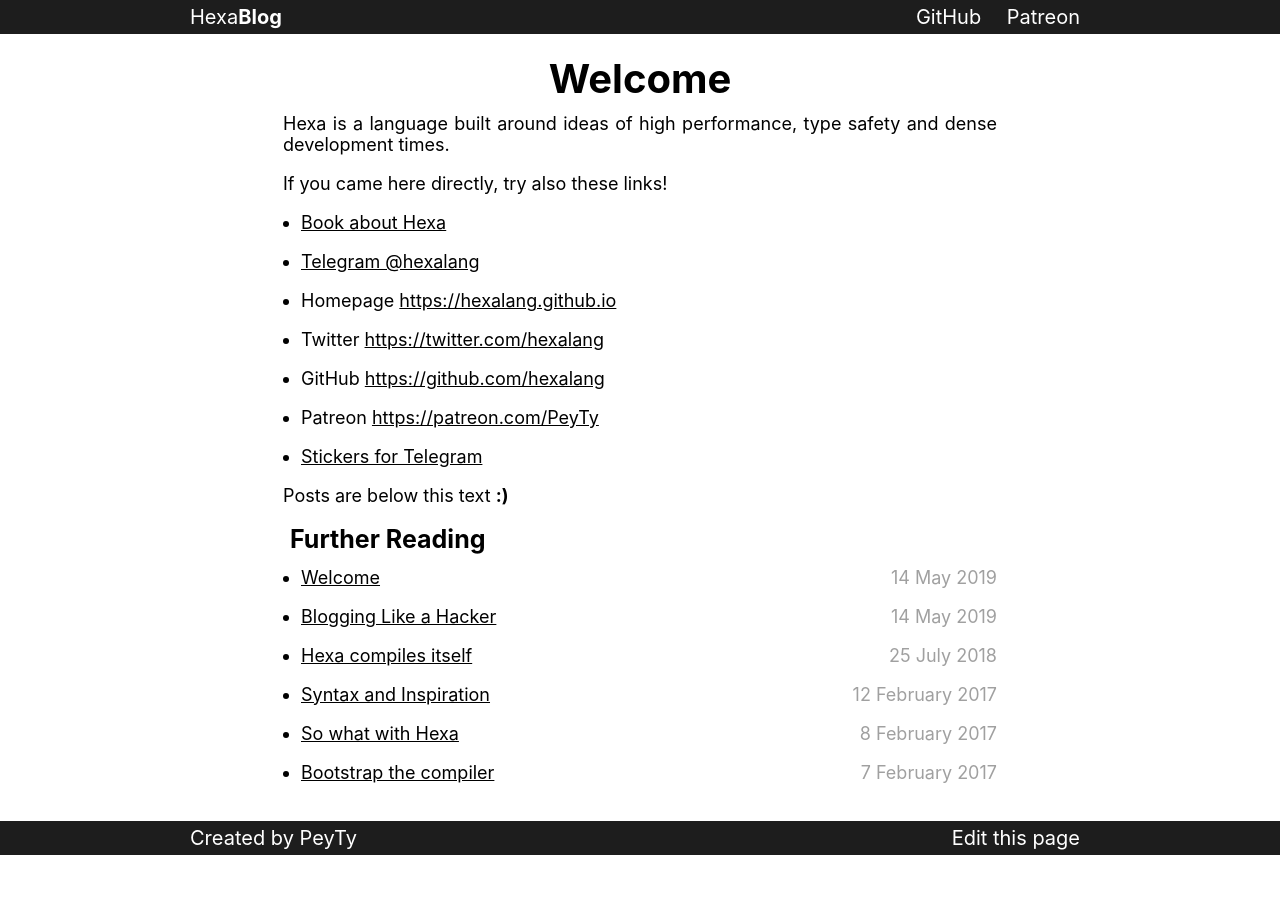
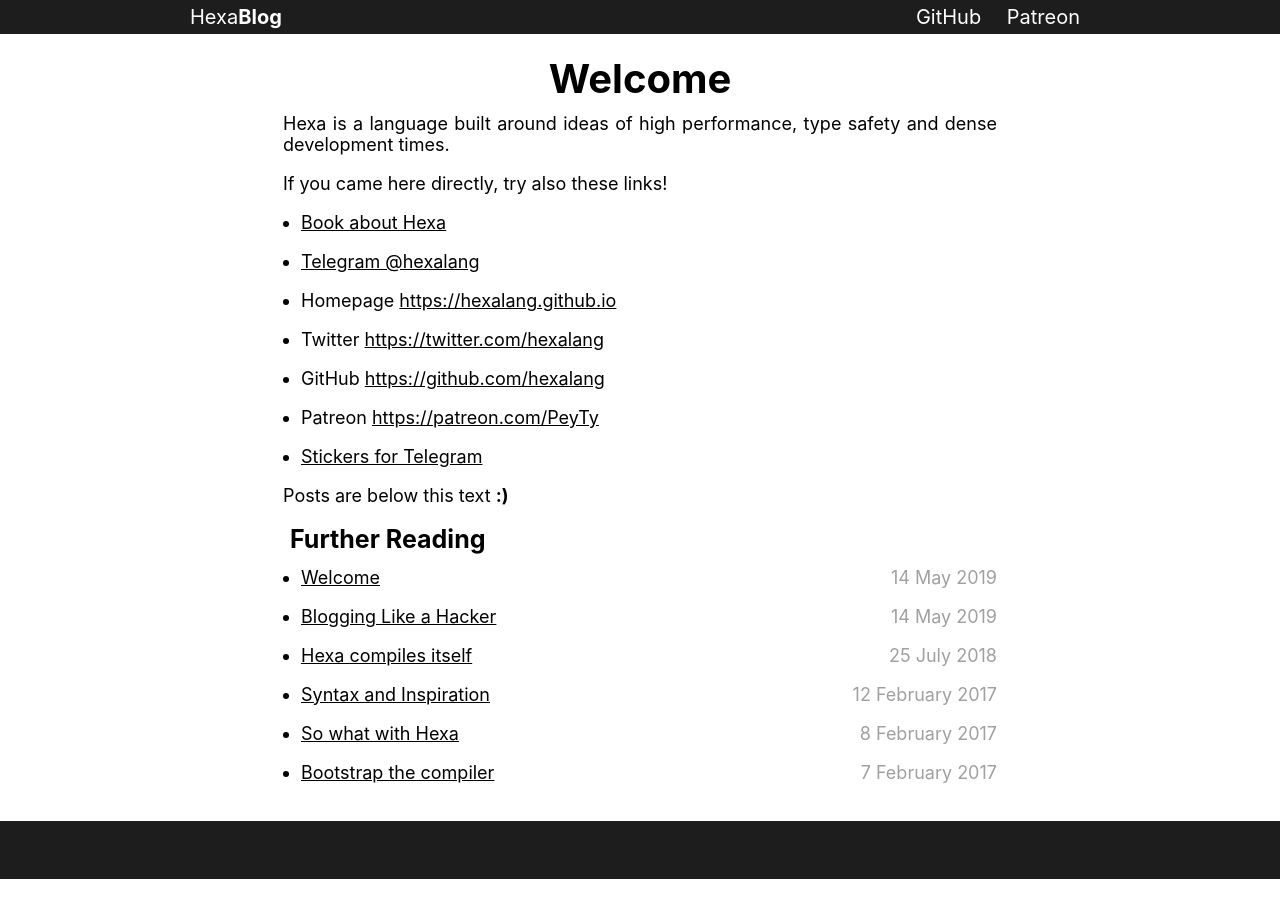
Before and after one commit to hexalang/hexalang.github.io, a Jekyll site: the page built from _blog/index.md, in a window 1280 px wide. Built offline with Jekyll 4.4.1, drawn with Linux system fonts in a browser that asks for light colours.

Commit message:
Update post.html

```diff
--- a/_layouts/post.html
+++ b/_layouts/post.html
@@ -56,12 +56,7 @@
 		</div>
 	</div>
 	<footer>
-		<div class="container">
-			<p class="">
-				<a href="https://github.com/PeyTy">Created by PeyTy</a>
-				<a class="hide-sm" href="https://github.com/hexalang/hexalang.github.io/blob/master/{{page.path}}" style="float: right; padding: 0 10px;">Edit this page</a>
-			</p>
-		</div>
+		<br/><br/>
 	</footer>
 </body>
 
```
